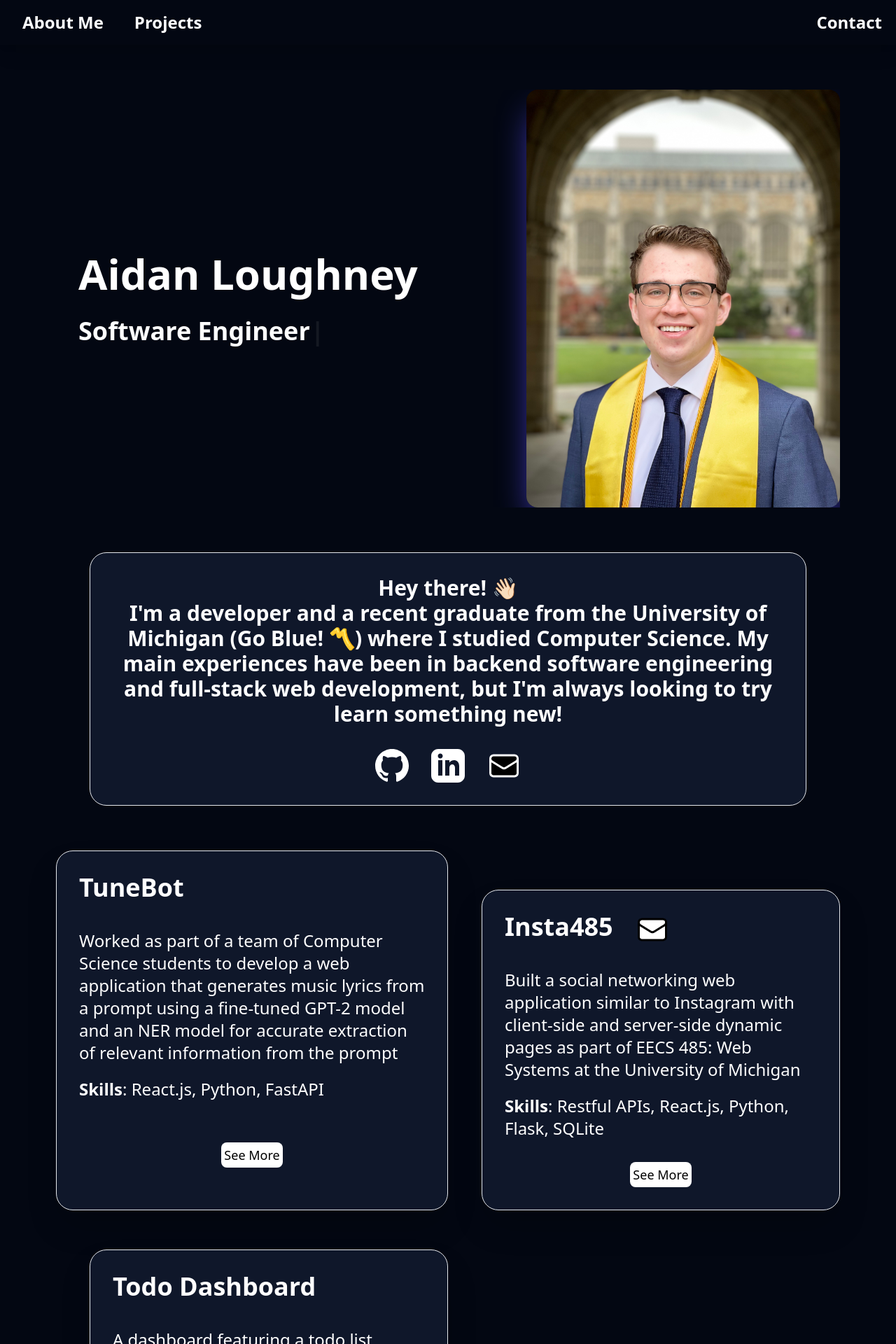
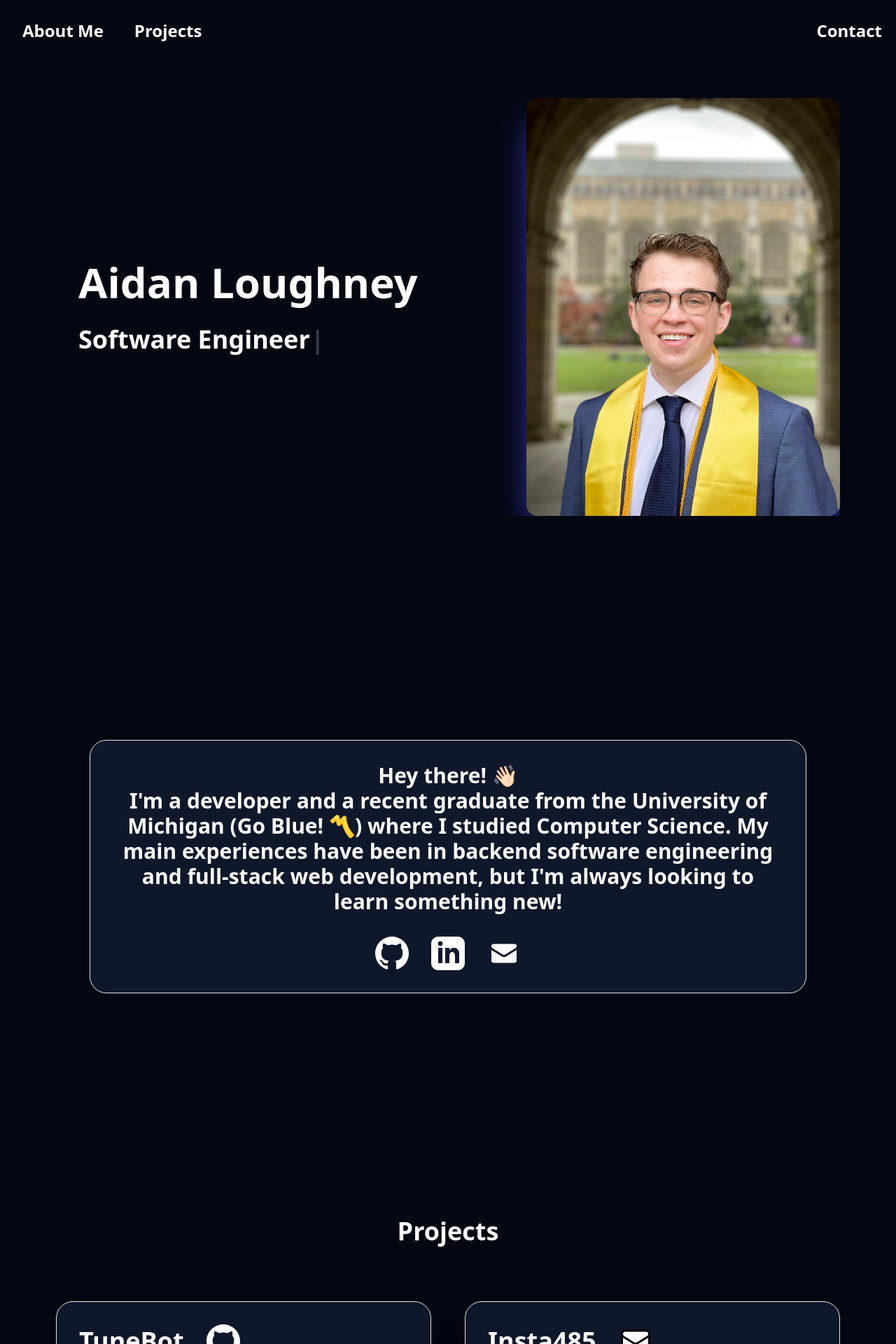
Before and after one commit to arlough/personal-website-v3, a Next.js app: page / in a window 1280 px wide. Shown: the top 1920 px of the page at 70% size. Built offline with nearby package versions, Linux system fonts and the light colour scheme.

Commit message:
styling fixes - ready to deploy

```diff
--- a/src/components/About.js
+++ b/src/components/About.js
@@ -4,7 +4,7 @@ import React from "react";
 
 export default function About(){
     return (
-        <div className="flex flex-col-reverse self-center justify-between h-auto mt-24 ml-20 mr-20 overflow-hidden text-white md:max-w-5xl lg:space-x-10 lg:flex-row">
+        <section className="flex flex-col-reverse self-center justify-between h-auto ml-20 mr-20 overflow-hidden text-white md:max-w-5xl lg:space-x-10 lg:flex-row">
             {/* Hero container div */}
             <div id="hero" className="flex flex-col justify-between flex-grow w-auto px-8 py-8 space-y-8 border lg:w-1/5 rounded-3xl bg-primary">
 
@@ -12,7 +12,7 @@ export default function About(){
                     {/* Description */}
                     Hey there! 👋🏻<br></br>
                     I'm a developer and a recent graduate from the University of Michigan (Go Blue! 〽️) where I studied Computer Science.
-                    My main experiences have been in backend software engineering and full-stack web development, but I'm always looking to try learn something new!
+                    My main experiences have been in backend software engineering and full-stack web development, but I'm always looking to learn something new!
                 </div>
                 <div className="flex self-center my-auto space-x-8 text-4xl text-white h-1/4">
                     {/* Links */}
@@ -26,13 +26,13 @@ export default function About(){
                     </a>
 
                     <a href="mailto:loughneyaidan@gmail.com">
-                    <svg className=" hover:fill-hover" xmlns="http://www.w3.org/2000/svg" width="48" height="48"  viewBox="0 0 24 24" strokeWidth="1.5" stroke="currentColor">
+                    <svg className="fill-white text-primary hover:fill-hover" xmlns="http://www.w3.org/2000/svg" width="48" height="48"  viewBox="0 0 24 24" strokeWidth="1.5" stroke="currentColor">
                     <path stroke-linecap="round" stroke-linejoin="round" d="M21.75 6.75v10.5a2.25 2.25 0 01-2.25 2.25h-15a2.25 2.25 0 01-2.25-2.25V6.75m19.5 0A2.25 2.25 0 0019.5 4.5h-15a2.25 2.25 0 00-2.25 2.25m19.5 0v.243a2.25 2.25 0 01-1.07 1.916l-7.5 4.615a2.25 2.25 0 01-2.36 0L3.32 8.91a2.25 2.25 0 01-1.07-1.916V6.75" />
                     </svg>
                     </a>
                 </div>
             </div>
 
-        </div>
+        </section>
     );
 }
--- a/src/components/Hero.js
+++ b/src/components/Hero.js
@@ -3,7 +3,7 @@ import Typewriter from "typewriter-effect";
 
 export default function Hero(){
     return (
-        <div className="flex flex-col-reverse self-center justify-between h-auto mt-24 ml-20 mr-20 overflow-hidden text-white lg:max-w-7xl lg:space-x-10 lg:flex-row">
+        <section className="flex flex-col-reverse self-center justify-between h-auto ml-20 mr-20 overflow-hidden text-white lg:max-w-7xl lg:space-x-10 lg:flex-row">
             {/* Hero container div */}
             <div id="hero" className="flex flex-col justify-center flex-grow w-auto px-8 py-8 space-y-8 lg:w-1/5">
                 {/* Left side */}
@@ -30,6 +30,6 @@ export default function Hero(){
                 alt="profile picture"
                 />
 
-        </div>
+        </section>
     );
 }
--- a/src/components/Navbar.js
+++ b/src/components/Navbar.js
@@ -2,7 +2,7 @@ import React from "react"
 
 export default function Navbar(){
     return (
-        <nav className="invisible text-2xl font-bold text-white shadow-xl bg-background lg:visible">
+        <nav className="invisible mt-3 text-2xl font-bold text-white shadow-xl bg-background lg:visible">
             <div className='mx-auto rounded max-w-screen-2xl'>
                 <div className='flex justify-between'>
                     <div className='flex px-5 py-2 space-x-5'>
--- a/src/components/Project.js
+++ b/src/components/Project.js
@@ -4,18 +4,17 @@ export default function Project(props) {
   return (
     <div id={"project-" + props.info.id} className="flex flex-col justify-between flex-grow px-8 py-8 space-y-8 border shadow-2xl rounded-3xl bg-primary">
     <div className="flex flex-row space-x-8 ">
-    <div className="text-2xl font-bold text-white self-left md:text-4xl">
+    <div className="self-center text-2xl font-bold text-white self-left md:text-4xl">
         {props.info.name}
     </div>
     <div className="self-center">
     {props.info.src_link.length > 1 ?
           <a  href={props.info.src_link}>
-          <svg className=" fill-white hover:fill-hover" xmlns="http://www.w3.org/2000/svg" width="48" height="48"
-          viewBox="0 0 24 24"></svg>
+          <svg className="self-center fill-white hover:fill-hover" xmlns="http://www.w3.org/2000/svg" width="48" height="48" viewBox="0 0 24 24"><path d="M12 0c-6.626 0-12 5.373-12 12 0 5.302 3.438 9.8 8.207 11.387.599.111.793-.261.793-.577v-2.234c-3.338.726-4.033-1.416-4.033-1.416-.546-1.387-1.333-1.756-1.333-1.756-1.089-.745.083-.729.083-.729 1.205.084 1.839 1.237 1.839 1.237 1.07 1.834 2.807 1.304 3.492.997.107-.775.418-1.305.762-1.604-2.665-.305-5.467-1.334-5.467-5.931 0-1.311.469-2.381 1.236-3.221-.124-.303-.535-1.524.117-3.176 0 0 1.008-.322 3.301 1.23.957-.266 1.983-.399 3.003-.404 1.02.005 2.047.138 3.006.404 2.291-1.552 3.297-1.23 3.297-1.23.653 1.653.242 2.874.118 3.176.77.84 1.235 1.911 1.235 3.221 0 4.609-2.807 5.624-5.479 5.921.43.372.823 1.102.823 2.222v3.293c0 .319.192.694.801.576 4.765-1.589 8.199-6.086 8.199-11.386 0-6.627-5.373-12-12-12z"/></svg>
           </a>
           :
-          <a href="mailto:loughneyaidan@gmail.com?subject=Requesting {props.info.name} source code">
-          <svg className="fill-white hover:fill-hover" xmlns="http://www.w3.org/2000/svg" width="48" height="48"  viewBox="0 0 24 24" strokeWidth="1.5" stroke="currentColor">
+          <a href={"mailto:loughneyaidan@gmail.com?subject=Requesting " + props.info.name + " source code"}>
+          <svg className="self-center fill-white hover:fill-hover" xmlns="http://www.w3.org/2000/svg" width="48" height="48"  viewBox="0 0 24 24" strokeWidth="1.5" stroke="currentColor">
           <path stroke-linecap="round" stroke-linejoin="round" d="M21.75 6.75v10.5a2.25 2.25 0 01-2.25 2.25h-15a2.25 2.25 0 01-2.25-2.25V6.75m19.5 0A2.25 2.25 0 0019.5 4.5h-15a2.25 2.25 0 00-2.25 2.25m19.5 0v.243a2.25 2.25 0 01-1.07 1.916l-7.5 4.615a2.25 2.25 0 01-2.36 0L3.32 8.91a2.25 2.25 0 01-1.07-1.916V6.75" />
           </svg>
           </a>
@@ -28,7 +27,7 @@ export default function Project(props) {
 
           </div>
     <div className="flex self-center my-auto space-x-8 text-black h-1/4">
-          <a className="self-center px-1 py-1 text-lg bg-white rounded-lg hover:bg-hover" href="/projects" >
+          <a className="self-end px-1 py-1 text-lg bg-white rounded-lg hover:bg-hover" href="/projects" >
           See More
           </a>
 
--- a/src/components/Projects.js
+++ b/src/components/Projects.js
@@ -87,10 +87,13 @@ export default function Projects() {
   ];
   return (
 
-      <div id="projects" className='flex flex-col self-center h-auto mt-20 ml-20 mr-20 space-x-12 max-w-screen-2xl space-y-14 lg:grid lg:grid-cols-2 2xl:grid-cols-3'>
+      <section id="projects" className='self-center h-auto ml-20 mr-20 max-w-screen-2xl'>
+      <h2 className='text-4xl font-bold text-center text-white'>Projects</h2>
+      <div className='flex flex-col self-center h-auto gap-12 mt-20 lg:grid lg:grid-cols-2 2xl:grid-cols-3'>
       {projects.map(project =>(
         <Project info={project}> </Project>
       ))}
-    </div>
+      </div>
+    </section>
   )
 }
--- a/src/pages/index.js
+++ b/src/pages/index.js
@@ -1,4 +1,3 @@
-import Image from 'next/image'
 import { Inter } from 'next/font/google'
 import Navbar from '@/components/Navbar'
 import Hero from '@/components/Hero'
@@ -10,9 +9,11 @@ const inter = Inter({ subsets: ['latin'] })
 
 export default function Home() {
   return (
-    <div className='flex flex-col justify-between space-y-16'>
+    <div className='flex flex-col justify-between space-y-80'>
+      <div className='flex-col self-center justify-between space-y-16'>
       <Navbar></Navbar>
       <Hero></Hero>
+      </div>
       <About></About>
       <Projects></Projects>
       {/* Fun links section or "on the web section" */}
```
